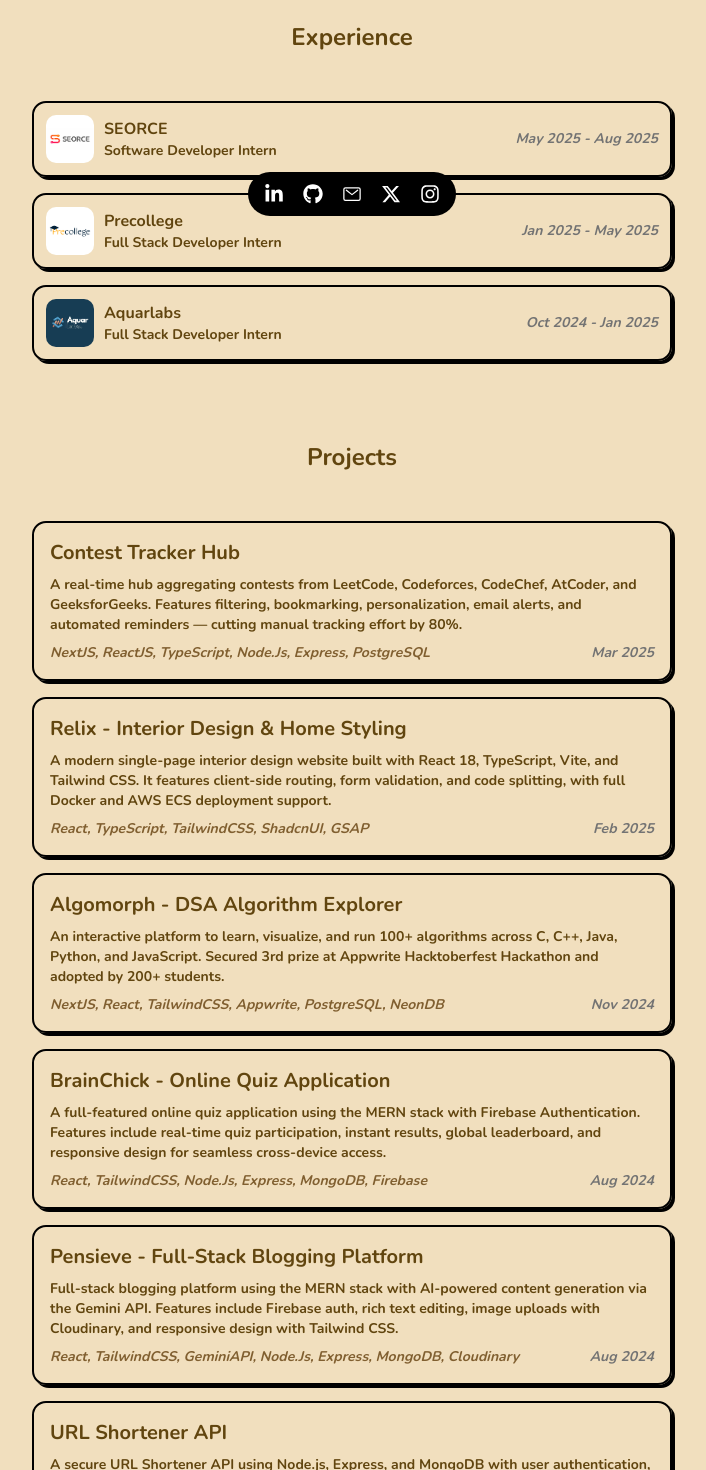
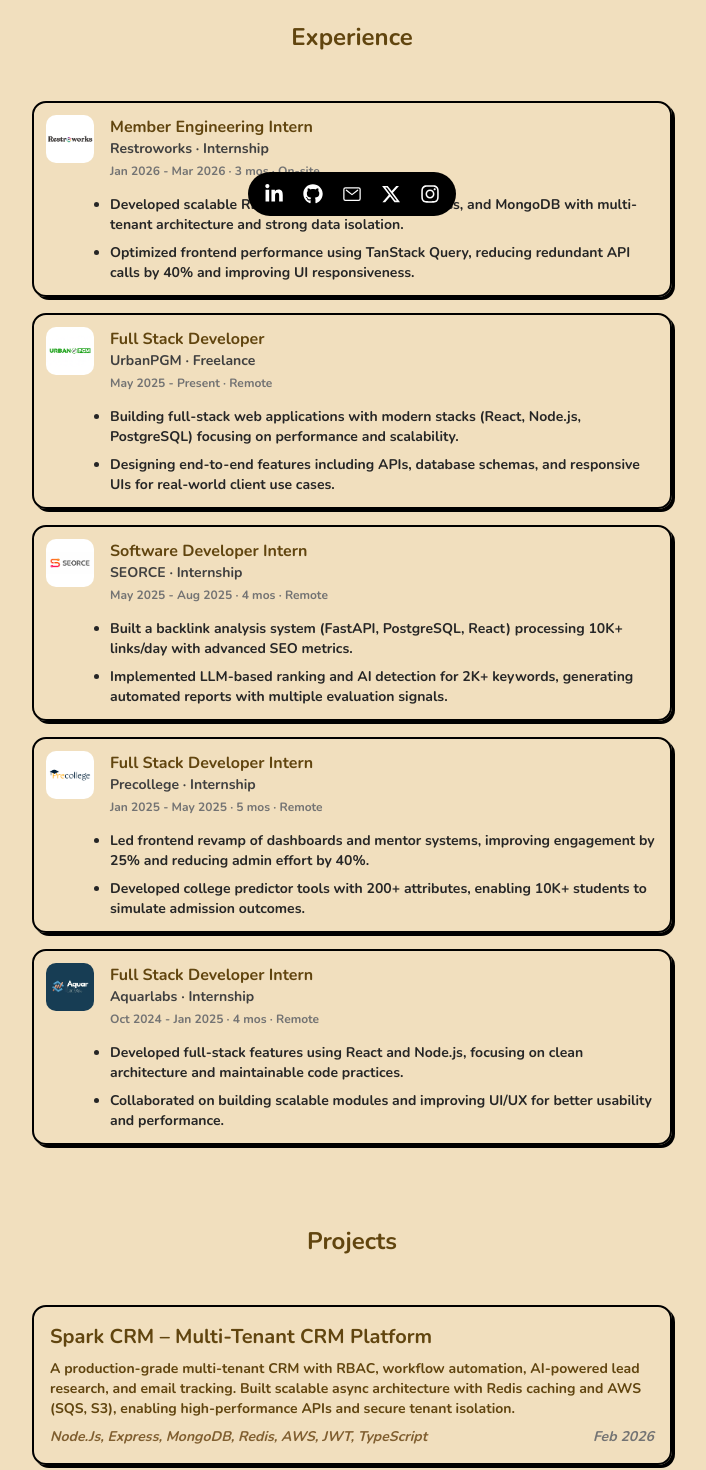
Before and after one commit to shashankaz/portfolio-2026, a Next.js app: page / in a window 1280 px wide. Shown: the part 560-2030 px from the top of the page, without its empty margins (288-994 px from the left). Built offline with nearby package versions, Linux system fonts and the light colour scheme.

Commit message:
Refactor components and add new sections for education, experience, projects, and skills; update imports and improve layout

```diff
--- a/src/app/(root)/github/page.tsx
+++ b/src/app/(root)/github/page.tsx
@@ -10,7 +10,7 @@ export const metadata: Metadata = {
   description: "Explore my GitHub repositories and projects.",
 };
 
-interface GitHub {
+interface IGitHub {
   id: number;
   name: string;
   html_url: string;
@@ -21,7 +21,7 @@ interface GitHub {
 }
 
 const Github = async () => {
-  const repos: GitHub[] = await fetchGithubProfile();
+  const repos: IGitHub[] = await fetchGithubProfile();
 
   repos.sort((a, b) => {
     return new Date(b.updated_at).getTime() - new Date(a.updated_at).getTime();
--- a/src/app/(root)/layout.tsx
+++ b/src/app/(root)/layout.tsx
@@ -1,8 +1,8 @@
-import Footer from "@/components/Footer";
+import { Footer } from "@/components/footer";
 
-interface RootLayoutProps {
+type RootLayoutProps = {
   children: React.ReactNode;
-}
+};
 
 const RootLayout: React.FC<RootLayoutProps> = ({ children }) => {
   return (
--- a/src/app/globals.css
+++ b/src/app/globals.css
@@ -4,7 +4,7 @@
 @custom-variant dark (&:is(.dark *));
 
 ::-webkit-scrollbar {
-  width: 8px;
+  width: 0px;
 }
 
 ::-webkit-scrollbar-track {
--- a/src/components/Experience.tsx
+++ /dev/null
@@ -1,93 +0,0 @@
-import Image from "next/image";
-
-const experienceData = [
-  {
-    id: 1,
-    company: "UrbanPGM",
-    position: "Full Stack Developer Freelance",
-    duration: "May 2025 - Present",
-    responsibilities: [],
-    logo: "/experience/urbanpgm.png",
-  },
-  {
-    id: 2,
-    company: "SEORCE",
-    position: "Software Developer Intern",
-    duration: "May 2025 - Aug 2025",
-    responsibilities: [],
-    logo: "/experience/seorce.png",
-  },
-  {
-    id: 3,
-    company: "Precollege",
-    position: "Full Stack Developer Intern",
-    duration: "Jan 2025 - May 2025",
-    responsibilities: [],
-    logo: "/experience/precollege.png",
-  },
-  {
-    id: 4,
-    company: "Aquarlabs",
-    position: "Full Stack Developer Intern",
-    duration: "Oct 2024 - Jan 2025",
-    responsibilities: [],
-    logo: "/experience/aquarlabs.png",
-  },
-];
-
-interface ExperienceProps {
-  forwardedRef: React.Ref<HTMLDivElement>;
-}
-
-const Experience = ({ forwardedRef }: ExperienceProps) => {
-  return (
-    <div ref={forwardedRef} className="py-10">
-      <h1 className="text-2xl font-bold text-center pb-2">Experience</h1>
-
-      <div className="mt-10 space-y-4">
-        {experienceData.slice(1).map((item) => (
-          <div
-            key={item.id}
-            className="hover:bg-secondary border border-black shadow-[3px_3px_#000] hover:scale-105 transition-all rounded-xl p-3"
-          >
-            <div className="flex flex-col md:flex-row md:items-center justify-between gap-4">
-              <div className="flex items-center gap-2.5">
-                <div className="w-12 aspect-square rounded-lg overflow-hidden">
-                  <Image
-                    src={item.logo}
-                    height={48}
-                    width={48}
-                    alt={`${item.company} logo`}
-                    className="object-contain h-full w-full"
-                    draggable="false"
-                  />
-                </div>
-                <div>
-                  <h2 className="font-semibold">{item.company}</h2>
-                  <p className="text-sm line-clamp-1">{item.position}</p>
-                </div>
-              </div>
-              <span className="text-sm text-neutral-500 italic min-w-32 flex justify-end text-right">
-                {item.duration}
-              </span>
-            </div>
-
-            <div
-              className={`pl-[58px] ${
-                item.responsibilities.length > 0 ? "mt-3" : ""
-              } text-sm`}
-            >
-              <ul className="space-y-2">
-                {item.responsibilities.map((responsibility, idx) => (
-                  <li key={idx}>{responsibility}</li>
-                ))}
-              </ul>
-            </div>
-          </div>
-        ))}
-      </div>
-    </div>
-  );
-};
-
-export default Experience;
--- a/src/components/Footer.tsx
+++ b/src/components/Footer.tsx
@@ -3,7 +3,7 @@ import { FaLinkedinIn, FaGithub, FaInstagram } from "react-icons/fa";
 import { FaXTwitter } from "react-icons/fa6";
 import { IoMailOutline } from "react-icons/io5";
 
-const Footer = () => {
+export const Footer = () => {
   const MAIL = "shashankstories@gmail.com";
 
   return (
@@ -30,5 +30,3 @@ const Footer = () => {
     </div>
   );
 };
-
-export default Footer;
--- /dev/null
+++ b/src/components/home/experience.tsx
@@ -0,0 +1,123 @@
+import Image from "next/image";
+
+const experienceData = [
+  {
+    id: 1,
+    company: "Restroworks",
+    position: "Member Engineering Intern",
+    type: "Internship",
+    location: "On-site",
+    duration: "Jan 2026 - Mar 2026 · 3 mos",
+    responsibilities: [
+      "Developed scalable REST APIs using Node.js, Express, and MongoDB with multi-tenant architecture and strong data isolation.",
+      "Optimized frontend performance using TanStack Query, reducing redundant API calls by 40% and improving UI responsiveness.",
+    ],
+    logo: "/experience/restroworks.png",
+  },
+  {
+    id: 2,
+    company: "UrbanPGM",
+    position: "Full Stack Developer",
+    type: "Freelance",
+    location: "Remote",
+    duration: "May 2025 - Present",
+    responsibilities: [
+      "Building full-stack web applications with modern stacks (React, Node.js, PostgreSQL) focusing on performance and scalability.",
+      "Designing end-to-end features including APIs, database schemas, and responsive UIs for real-world client use cases.",
+    ],
+    logo: "/experience/urbanpgm.png",
+  },
+  {
+    id: 3,
+    company: "SEORCE",
+    position: "Software Developer Intern",
+    type: "Internship",
+    location: "Remote",
+    duration: "May 2025 - Aug 2025 · 4 mos",
+    responsibilities: [
+      "Built a backlink analysis system (FastAPI, PostgreSQL, React) processing 10K+ links/day with advanced SEO metrics.",
+      "Implemented LLM-based ranking and AI detection for 2K+ keywords, generating automated reports with multiple evaluation signals.",
+    ],
+    logo: "/experience/seorce.png",
+  },
+  {
+    id: 4,
+    company: "Precollege",
+    position: "Full Stack Developer Intern",
+    type: "Internship",
+    location: "Remote",
+    duration: "Jan 2025 - May 2025 · 5 mos",
+    responsibilities: [
+      "Led frontend revamp of dashboards and mentor systems, improving engagement by 25% and reducing admin effort by 40%.",
+      "Developed college predictor tools with 200+ attributes, enabling 10K+ students to simulate admission outcomes.",
+    ],
+    logo: "/experience/precollege.png",
+  },
+  {
+    id: 5,
+    company: "Aquarlabs",
+    position: "Full Stack Developer Intern",
+    type: "Internship",
+    location: "Remote",
+    duration: "Oct 2024 - Jan 2025 · 4 mos",
+    responsibilities: [
+      "Developed full-stack features using React and Node.js, focusing on clean architecture and maintainable code practices.",
+      "Collaborated on building scalable modules and improving UI/UX for better usability and performance.",
+    ],
+    logo: "/experience/aquarlabs.png",
+  },
+];
+
+type ExperienceProps = {
+  forwardedRef: React.Ref<HTMLDivElement>;
+};
+
+export const Experience: React.FC<ExperienceProps> = ({ forwardedRef }) => {
+  return (
+    <div ref={forwardedRef} className="py-10">
+      <h1 className="text-2xl font-bold text-center pb-2">Experience</h1>
+
+      <div className="mt-10 space-y-4">
+        {experienceData.map((item) => (
+          <div
+            key={item.id}
+            className="hover:bg-secondary border border-black shadow-[3px_3px_#000] hover:scale-105 transition-all rounded-xl p-3"
+          >
+            <div className="flex gap-4">
+              <div className="w-12 h-12 rounded-lg overflow-hidden flex-shrink-0">
+                <Image
+                  src={item.logo}
+                  height={48}
+                  width={48}
+                  alt={`${item.company} logo`}
+                  className="object-contain h-full w-full"
+                  draggable="false"
+                />
+              </div>
+
+              <div className="flex-1">
+                <h2 className="font-semibold text-base">{item.position}</h2>
+
+                <p className="text-sm text-neutral-700">
+                  {item.company} · {item.type}
+                </p>
+
+                <p className="text-xs text-neutral-500 mt-1">
+                  {item.duration} · {item.location}
+                </p>
+              </div>
+            </div>
+
+            {item.responsibilities.length > 0 && (
+              <ul className="mt-4 ml-16 list-disc text-sm space-y-2 text-neutral-800">
+                {item.responsibilities.map((responsibility, idx) => (
+                  <li key={idx}>{responsibility}</li>
+                ))}
+              </ul>
+            )}
+          </div>
+        ))}
+      </div>
+    </div>
+  );
+};
--- a/src/components/Navbar.tsx
+++ b/src/components/home/navbar.tsx
@@ -1,15 +1,17 @@
-const Navbar = ({
+type NavbarProps = {
+  heroRef: React.RefObject<HTMLDivElement | null>;
+  educationRef: React.RefObject<HTMLDivElement | null>;
+  experienceRef: React.RefObject<HTMLDivElement | null>;
+  projectsRef: React.RefObject<HTMLDivElement | null>;
+  skillsRef: React.RefObject<HTMLDivElement | null>;
+};
+
+export const Navbar: React.FC<NavbarProps> = ({
   heroRef,
   educationRef,
   experienceRef,
   projectsRef,
   skillsRef,
-}: {
-  heroRef: React.RefObject<HTMLDivElement | null>;
-  educationRef: React.RefObject<HTMLDivElement | null>;
-  experienceRef: React.RefObject<HTMLDivElement | null>;
-  projectsRef: React.RefObject<HTMLDivElement | null>;
-  skillsRef: React.RefObject<HTMLDivElement | null>;
 }) => {
   return (
     <ul className="py-6 fixed left-0 right-0 top-0 z-10 backdrop-blur-sm border-b bg-secondary/50">
@@ -73,5 +75,3 @@ const Navbar = ({
     </ul>
   );
 };
-
-export default Navbar;
--- a/src/components/Projects.tsx
+++ b/src/components/home/projects.tsx
@@ -2,6 +2,22 @@ import { ExternalLink } from "lucide-react";
 import Link from "next/link";
 
 const projectsData = [
+  {
+    title: "Spark CRM – Multi-Tenant CRM Platform",
+    description:
+      "A production-grade multi-tenant CRM with RBAC, workflow automation, AI-powered lead research, and email tracking. Built scalable async architecture with Redis caching and AWS (SQS, S3), enabling high-performance APIs and secure tenant isolation.",
+    languages: [
+      "Node.js",
+      "Express",
+      "MongoDB",
+      "Redis",
+      "AWS",
+      "JWT",
+      "TypeScript",
+    ],
+    date: "Feb 2026",
+    link: "https://github.com/shashankaz/spark-crm",
+  },
   {
     title: "Contest Tracker Hub",
     description:
@@ -81,11 +97,11 @@ const projectsData = [
   },
 ];
 
-interface ProjectsProps {
+type ProjectsProps = {
   forwardedRef: React.Ref<HTMLDivElement>;
-}
+};
 
-const Projects = ({ forwardedRef }: ProjectsProps) => {
+export const Projects: React.FC<ProjectsProps> = ({ forwardedRef }) => {
   return (
     <div ref={forwardedRef} className="py-10">
       <h1 className="text-2xl font-bold text-center pb-2">Projects</h1>
@@ -123,5 +139,3 @@ const Projects = ({ forwardedRef }: ProjectsProps) => {
     </div>
   );
 };
-
-export default Projects;
```
Also changed, not shown: src/app/(root)/page.tsx (+6 -6 lines), src/components/home/education.tsx (renamed from src/components/Education.tsx, +3 -5 lines), src/components/home/hero.tsx (renamed from src/components/Hero.tsx, +3 -5 lines), src/components/home/skills.tsx (renamed from src/components/Skills.tsx, +3 -5 lines), public/experience/restroworks.png (added).
